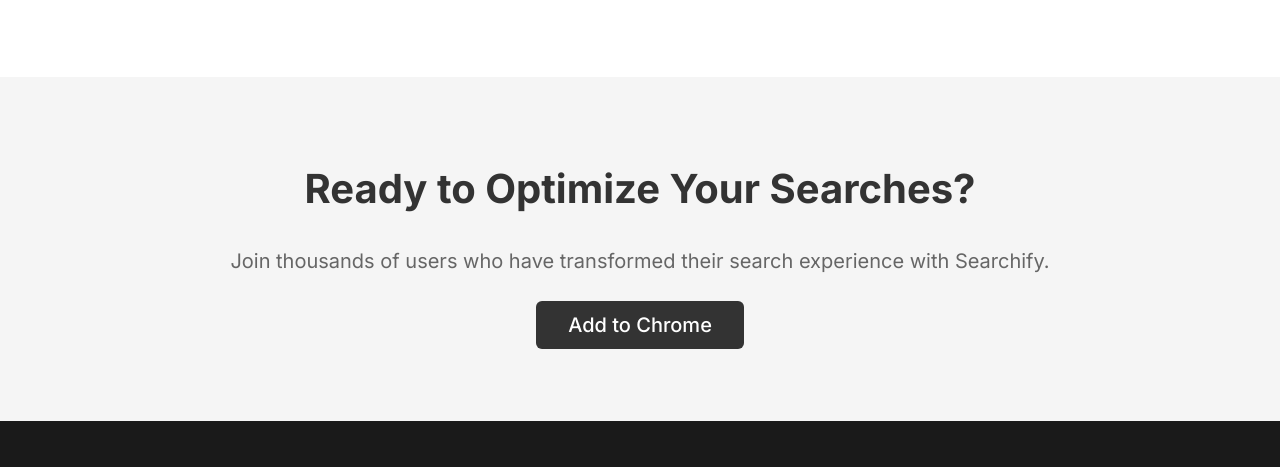
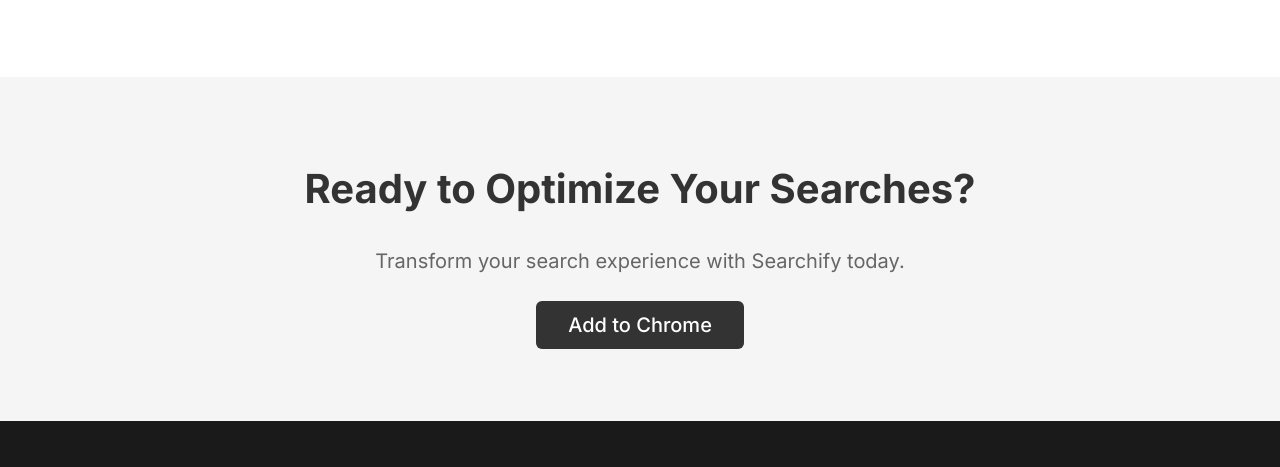
Before and after one commit to harinlee83/searchify, a browser extension: page landing/index.html in a window 1280 px wide. Shown: the part 1916-2383 px from the top of the page. Drawn offline with Linux system fonts and the light colour scheme.

Commit message:
updated landing page html

```diff
--- a/landing/index.html
+++ b/landing/index.html
@@ -134,10 +134,7 @@
 
     <section id="download" class="download">
       <h2>Ready to Optimize Your Searches?</h2>
-      <p>
-        Join thousands of users who have transformed their search experience
-        with Searchify.
-      </p>
+      <p>Transform your search experience with Searchify today.</p>
       <a
         href="https://chromewebstore.google.com/detail/searchify/bkljkcdndmacnfkgaeccaganineceeco"
         class="cta-button"
```
